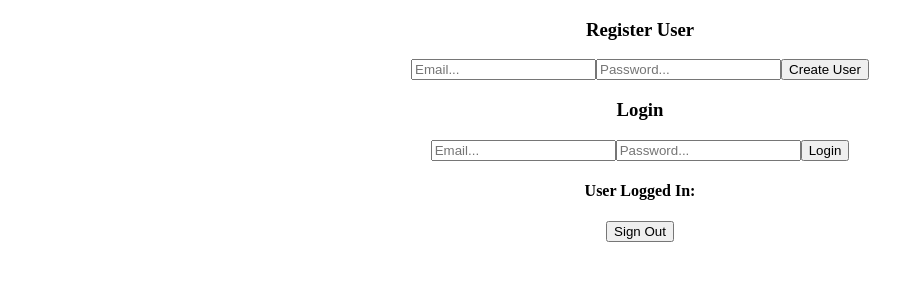
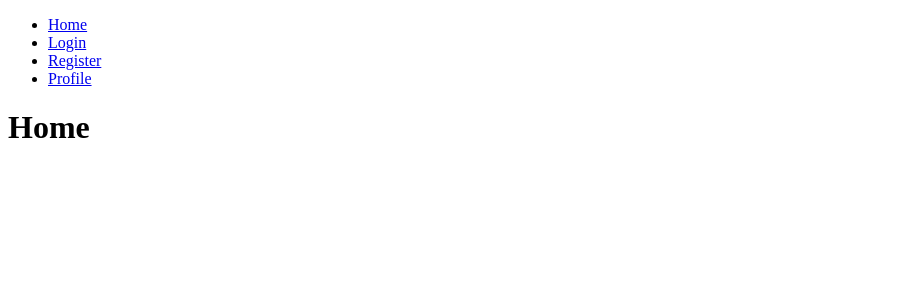
Before and after one commit to saehwan/MovieReview, a React (Create React App) app: page / in a window 1280 px wide. Shown: the top 300 px of the page, without its empty margins (0-924 px from the left). Built offline with nearby package versions, Linux system fonts and the light colour scheme; no server answers.

Commit message:
screens updated

```diff
--- a/package.json
+++ b/package.json
@@ -35,5 +35,8 @@
       "last 1 firefox version",
       "last 1 safari version"
     ]
+  },
+  "devDependencies": {
+    "react-router-dom": "^6.12.0"
   }
 }
--- a/src/App.js
+++ b/src/App.js
@@ -1,98 +1,21 @@
-import { useState } from "react";
-import {
-  createUserWithEmailAndPassword,
-  signInWithEmailAndPassword,
-  onAuthStateChanged,
-  signOut,
-} from "firebase/auth";
-import "./App.css";
-import { auth } from "./firebase-config";
-
+import { BrowserRouter, Routes, Route } from "react-router-dom";
+import Login from './screens/Login'
+import Profile from './screens/Profile'
+import Register from './screens/Register'
+import Layout from './screens/Layout'
+import Home from './screens/Home'
 function App() {
-  const [registerEmail, setRegisterEmail] = useState("");
-  const [registerPassword, setRegisterPassword] = useState("");
-  const [loginEmail, setLoginEmail] = useState("");
-  const [loginPassword, setLoginPassword] = useState("");
-
-  const [user, setUser] = useState({});
-
-  onAuthStateChanged(auth, (currentUser) => {
-    setUser(currentUser);
-  });
-
-  const register = async () => {
-    try {
-      const user = await createUserWithEmailAndPassword(
-        auth,
-        registerEmail,
-        registerPassword
-      );
-      console.log(user);
-    } catch (error) {
-      console.log(error.message);
-    }
-  };
-
-  const login = async () => {
-    try {
-      const user = await signInWithEmailAndPassword(
-        auth,
-        loginEmail,
-        loginPassword
-      );
-      console.log(user);
-    } catch (error) {
-      console.log(error.message);
-    }
-  };
-
-  const logout = async () => {
-    await signOut(auth);
-  };
-
   return (
-    <div className="App">
-      <div>
-        <h3> Register User </h3>
-        <input
-          placeholder="Email..."
-          onChange={(event) => {
-            setRegisterEmail(event.target.value);
-          }}
-        />
-        <input
-          placeholder="Password..."
-          onChange={(event) => {
-            setRegisterPassword(event.target.value);
-          }}
-        />
-
-        <button onClick={register}> Create User</button>
-      </div>
-
-      <div>
-        <h3> Login </h3>
-        <input
-          placeholder="Email..."
-          onChange={(event) => {
-            setLoginEmail(event.target.value);
-          }}
-        />
-        <input
-          placeholder="Password..."
-          onChange={(event) => {
-            setLoginPassword(event.target.value);
-          }}
-        />
-
-        <button onClick={login}> Login</button>
-      </div>
-
-      <h4> User Logged In: </h4>
-      {user?.email}
-
-      <button onClick={logout}> Sign Out </button>
-    </div>
+    <BrowserRouter>
+      <Routes>
+        <Route path="/" element={<Layout />}>
+          <Route index element={<Home />} />
+          <Route path="Login" element={<Login />} />
+          <Route path="Profile" element={<Profile />} />
+          <Route path="Register" element={<Register />} />
+        </Route>
+      </Routes>
+    </BrowserRouter>
   );
 }
 
--- /dev/null
+++ b/src/screens/Home.js
@@ -0,0 +1,5 @@
+const Home = () => {
+    return <h1>Home</h1>;
+  };
+
+  export default Home;
--- /dev/null
+++ b/src/screens/Layout.js
@@ -0,0 +1,28 @@
+import { Outlet, Link } from "react-router-dom";
+
+const Layout = () => {
+  return (
+    <>
+      <nav>
+        <ul>
+          <li>
+            <Link to="/">Home</Link>
+          </li>
+          <li>
+            <Link to="/Login">Login</Link>
+          </li>
+          <li>
+            <Link to="/Register">Register</Link>
+          </li>
+          <li>
+            <Link to="/Profile">Profile</Link>
+          </li>
+        </ul>
+      </nav>
+
+      <Outlet />
+    </>
+  )
+};
+
+export default Layout;
--- /dev/null
+++ b/src/screens/Login.js
@@ -0,0 +1,99 @@
+import { useState } from "react";
+import {
+  createUserWithEmailAndPassword,
+  signInWithEmailAndPassword,
+  onAuthStateChanged,
+  signOut,
+} from "firebase/auth";
+import "../App.css";
+import { auth } from "../firebase-config";
+
+function Login() {
+  const [registerEmail, setRegisterEmail] = useState("");
+  const [registerPassword, setRegisterPassword] = useState("");
+  const [loginEmail, setLoginEmail] = useState("");
+  const [loginPassword, setLoginPassword] = useState("");
+
+  const [user, setUser] = useState({});
+
+  onAuthStateChanged(auth, (currentUser) => {
+    setUser(currentUser);
+  });
+
+  const register = async () => {
+    try {
+      const user = await createUserWithEmailAndPassword(
+        auth,
+        registerEmail,
+        registerPassword
+      );
+      console.log(user);
+    } catch (error) {
+      console.log(error.message);
+    }
+  };
+
+  const login = async () => {
+    try {
+      const user = await signInWithEmailAndPassword(
+        auth,
+        loginEmail,
+        loginPassword
+      );
+      console.log(user);
+    } catch (error) {
+      console.log(error.message);
+    }
+  };
+
+  const logout = async () => {
+    await signOut(auth);
+  };
+
+  return (
+    <div className="Login">
+      <div>
+        <h3> Register User </h3>
+        <input
+          placeholder="Email..."
+          onChange={(event) => {
+            setRegisterEmail(event.target.value);
+          }}
+        />
+        <input
+          placeholder="Password..."
+          onChange={(event) => {
+            setRegisterPassword(event.target.value);
+          }}
+        />
+
+        <button onClick={register}> Create User</button>
+      </div>
+
+      <div>
+        <h3> Login </h3>
+        <input
+          placeholder="Email..."
+          onChange={(event) => {
+            setLoginEmail(event.target.value);
+          }}
+        />
+        <input
+          placeholder="Password..."
+          onChange={(event) => {
+            setLoginPassword(event.target.value);
+          }}
+        />
+
+        <button onClick={login}> Login</button>
+      </div>
+
+      <h4> User Logged In: </h4>
+      {user?.email}
+
+      <button onClick={logout}> Sign Out </button>
+    </div>
+  );
+}
+
+export default Login;
--- /dev/null
+++ b/src/screens/Profile.js
@@ -0,0 +1,5 @@
+const Profile = () => {
+    return <h1>Profile</h1>;
+  };
+
+  export default Profile;
--- /dev/null
+++ b/src/screens/Register.js
@@ -0,0 +1,5 @@
+const Register = () => {
+    return <h1>Register</h1>;
+  };
+
+  export default Register;
```
Also changed, not shown: 1 other file (tests, documents, lock files or other folders).
